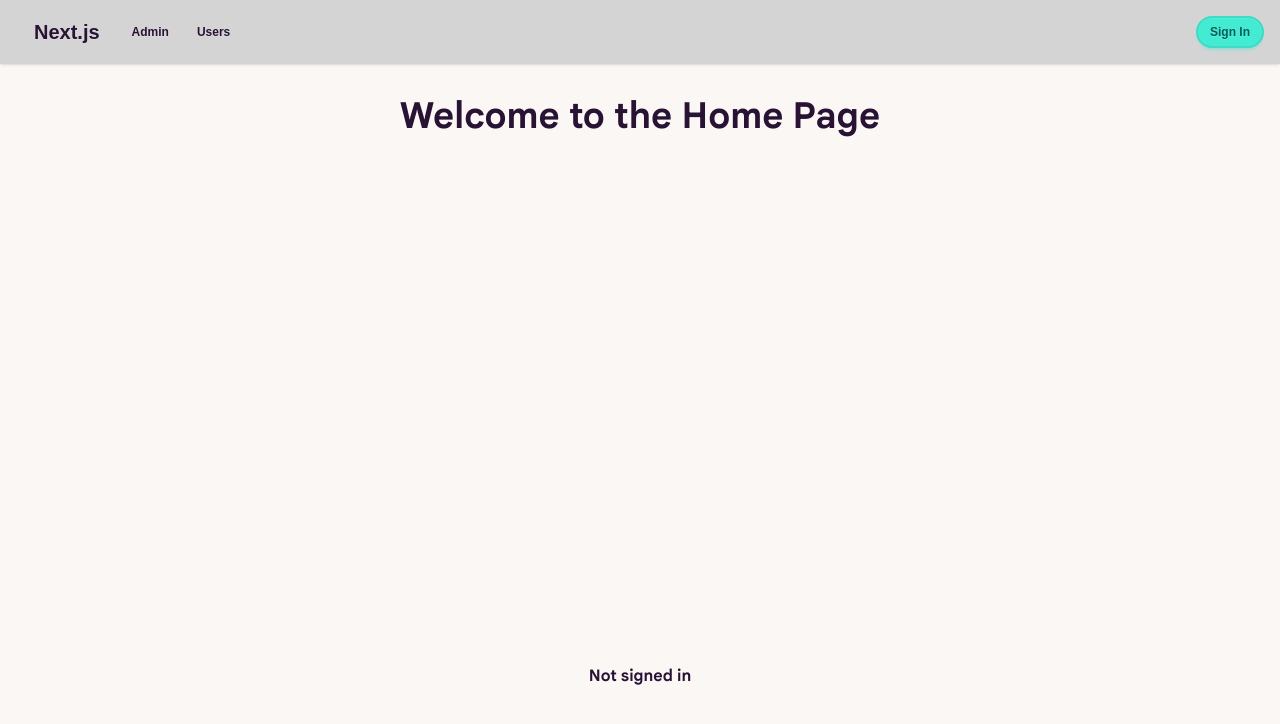
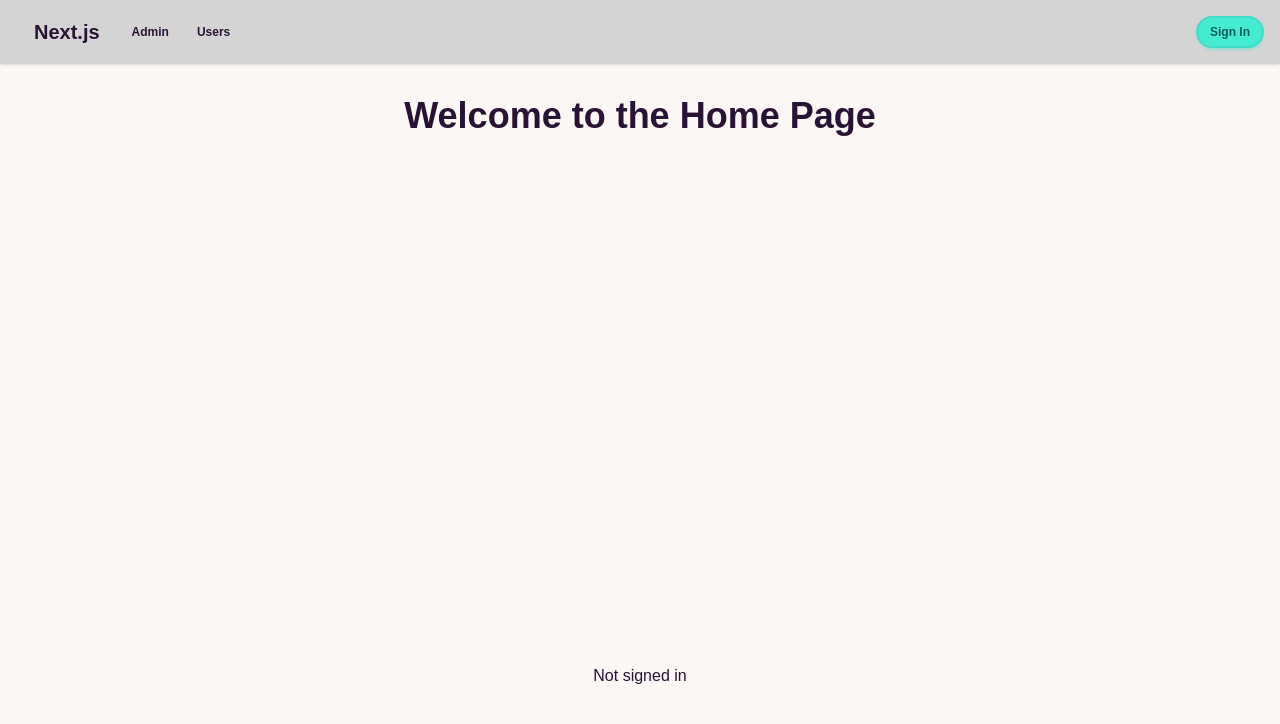
Before and after one commit to naziya-usman/nextjs, a Next.js app: page / in a window 1280 px wide. Shown: the top 724 px of the page. Built offline with nearby package versions, Linux system fonts and the light colour scheme; no server answers.

Commit message:
set opengraph in metadeta

```diff
--- a/app/NavBar.tsx
+++ b/app/NavBar.tsx
@@ -28,7 +28,7 @@ const NavBar = () => {
                         </div>
                         <ul
                             tabIndex={0}
-                            className="menu menu-sm dropdown-content bg-base-100 rounded-box z-[1] mt-3 w-52 p-2 shadow"
+                            className="menu menu-sm dropdown-content bg-base-100 rounded-box  mt-3 w-52 p-2 shadow"
                         >
                             <li className="menu-title px-4 py-2 text-xs opacity-60">
                                 {session?.user?.name}
--- a/app/layout.tsx
+++ b/app/layout.tsx
@@ -25,12 +25,17 @@ const roboto=Roboto(
   }
 )
 const localFonts = localFont({
-  src:"../public/fonds/Google_Sans/static/GoogleSans_17pt-Bold.ttf"
+  src:"../public/fonds/Google_Sans/static/GoogleSans_17pt-Bold.ttf",
+  variable: "--fond-poppins"
 
 })
 export const metadata: Metadata = {
   title: "Create Next App",
   description: "Generated by create next app",
+  openGraph :{
+    title : 'Nextjs',
+    description : "Generated by create next app"
+  }
 };
 
 export default function RootLayout({
@@ -46,7 +51,7 @@ export default function RootLayout({
       >
         <AuthProvider>
           <NavBar />
-          <main className={localFonts.className}>
+          <main className={localFonts.variable}>
             <Suspense fallback={<div>Loading...</div>}>{children}</Suspense>
           </main>
         </AuthProvider>
```
